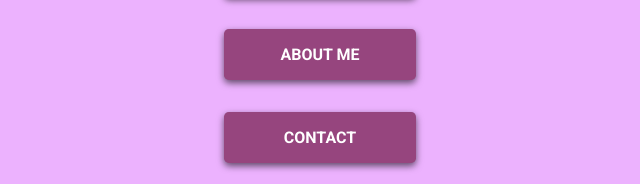
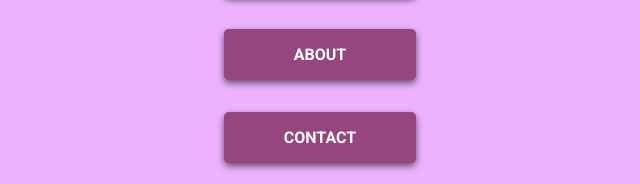
Before and after one commit to seanjl/SeanLeitch, a plain HTML site: page page4-portfolio.html in a window 1280 px wide. Shown: the part 1623-1807 px from the top of the page, 320-960 px from the left. Drawn offline with Linux system fonts and the light colour scheme.

Commit message:
Update page4-portfolio.html

```diff
--- a/page4-portfolio.html
+++ b/page4-portfolio.html
@@ -38,7 +38,7 @@
                 <img class="page4-main--icon-img" src="assets/index-more.svg">
                 <h1 class="page4-main--section6-text-title">more</h1>
                 <a href="index.html"><button class="page4-main--section6-button">HOME</button></a>
-                <a href="page1-aboutme.html"><button class="page4-main--section6-button">ABOUT ME</button></a>
+                <a href="page1-aboutme.html"><button class="page4-main--section6-button">ABOUT</button></a>
                 <a href="page2-contact.html"><button class="page4-main--section6-button">CONTACT</button></a>
                 <a href="https://seanjl.github.io/SeanLeitchBlog/"><button class="page4-main--section6-button">BLOG</button></a>
             </section>
```
